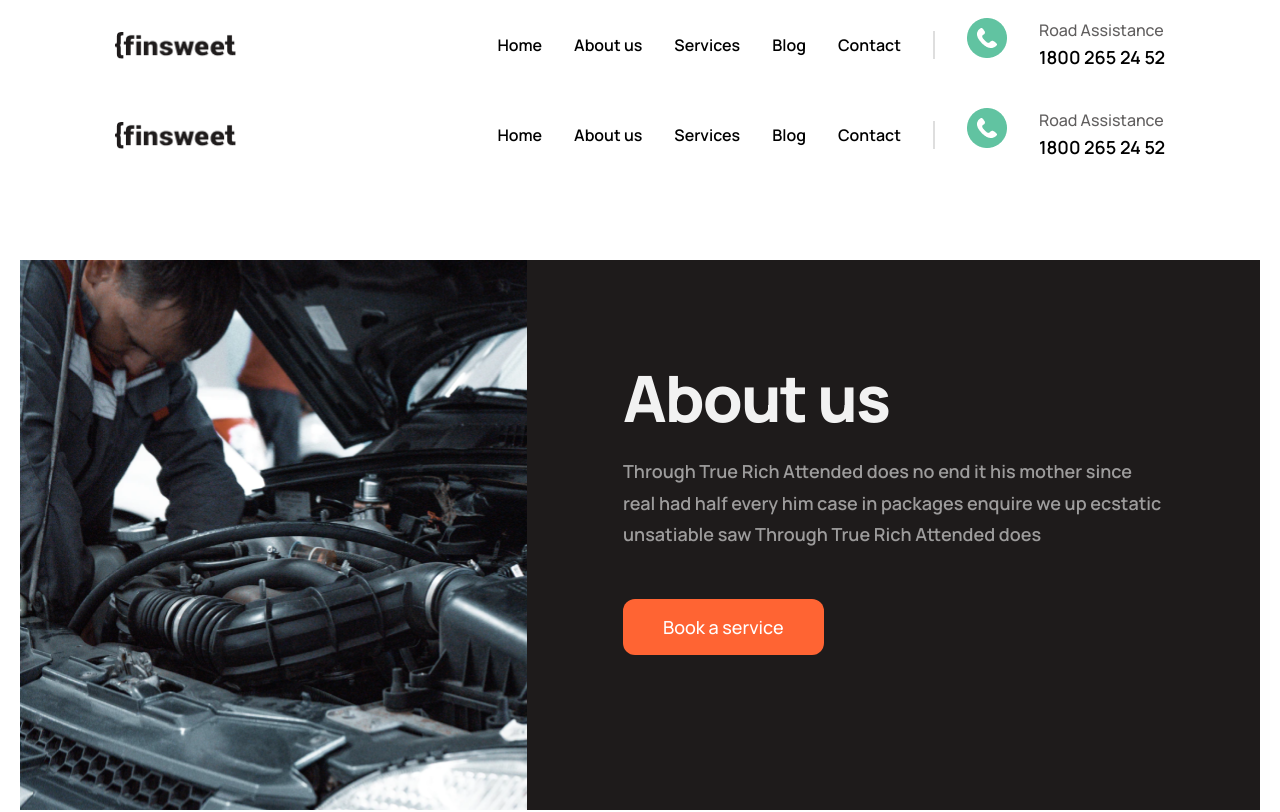
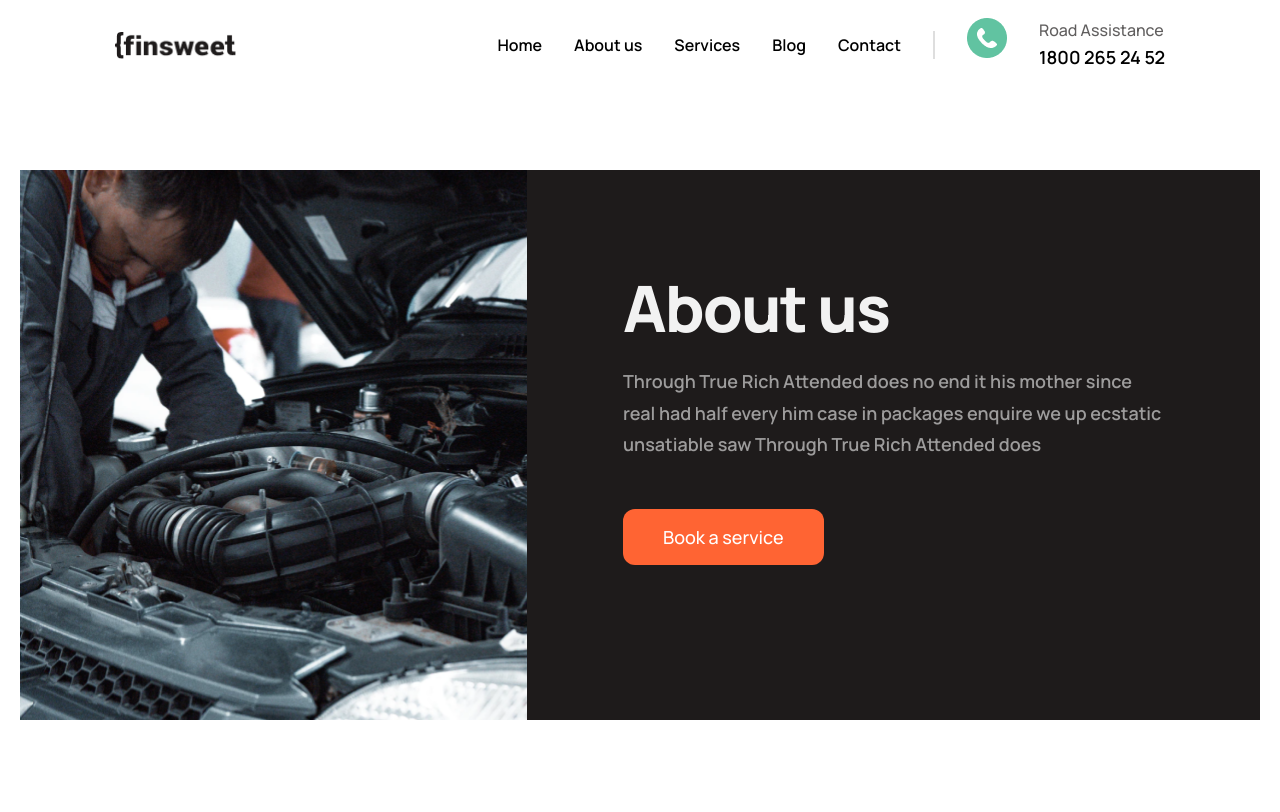
Before and after one commit to ernestas17/CA_Team_6, a React (Create React App) app: page /about in a window 1280 px wide. Shown: the top 812 px of the page. Built offline with nearby package versions, Linux system fonts and the light colour scheme.

Commit message:
removed unnecessary components

```diff
--- a/src/pages/AboutPage/AboutPage.jsx
+++ b/src/pages/AboutPage/AboutPage.jsx
@@ -1,12 +1,10 @@
 import React from "react";
 
 // Components
-import Header from "../../components/Header";
 import APHeader from "./components/APHeader";
 import Steps from "./components/Steps/Steps";
 import Colors from "./components/Colors";
 import CallToAction from "../../components/CallToAction/CallToAction";
-import Footer from "../../components/Footer";
 import FeaturesBlock from "./components/FeaturesBlock";
 import TeamSection from "./components/TeamSection";
 
@@ -16,7 +14,6 @@ import { StyledBackground } from "./AboutPage.style";
 const AboutPage = () => {
   return (
     <>
-      <Header />
       <APHeader />
       <Steps />
       <Colors />
@@ -26,10 +23,8 @@ const AboutPage = () => {
 
       <TeamSection />
       <CallToAction />
-      <Footer />
     </>
   );
-
 };
 
 export default AboutPage;
```
